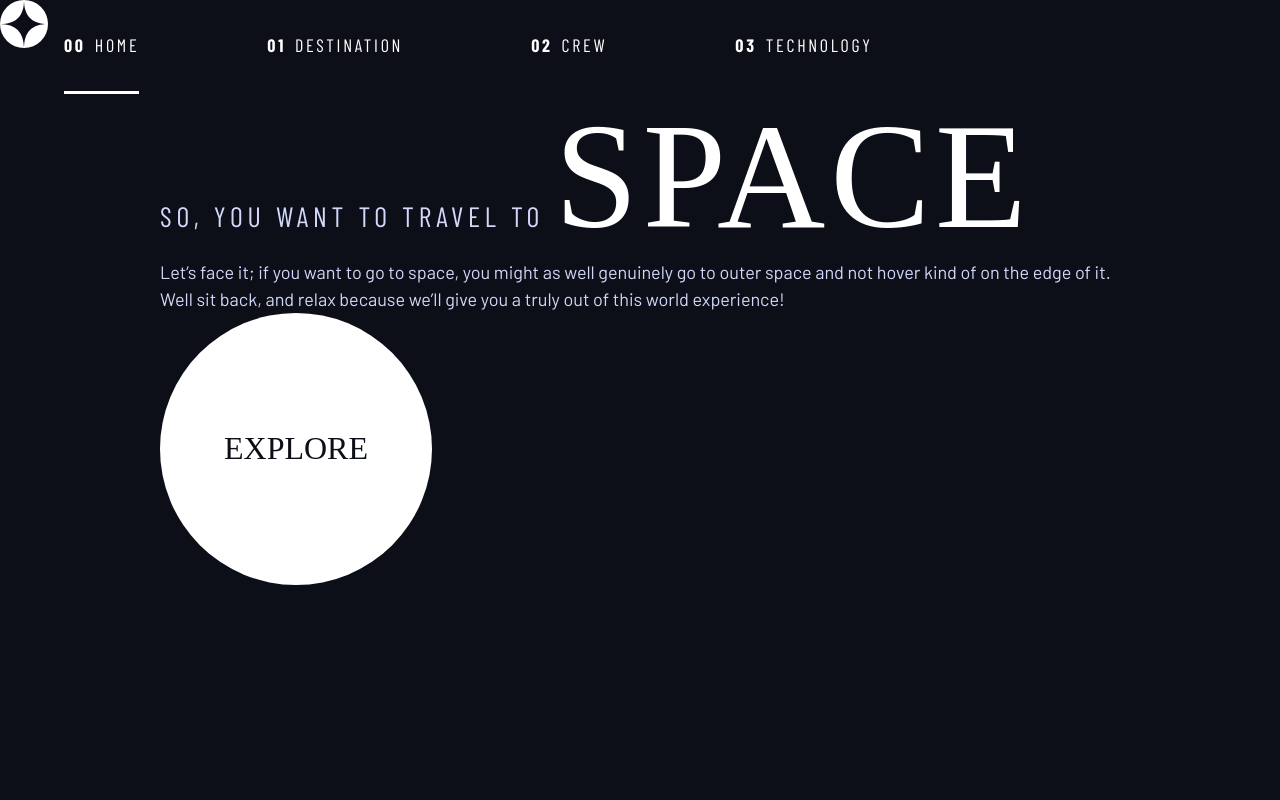
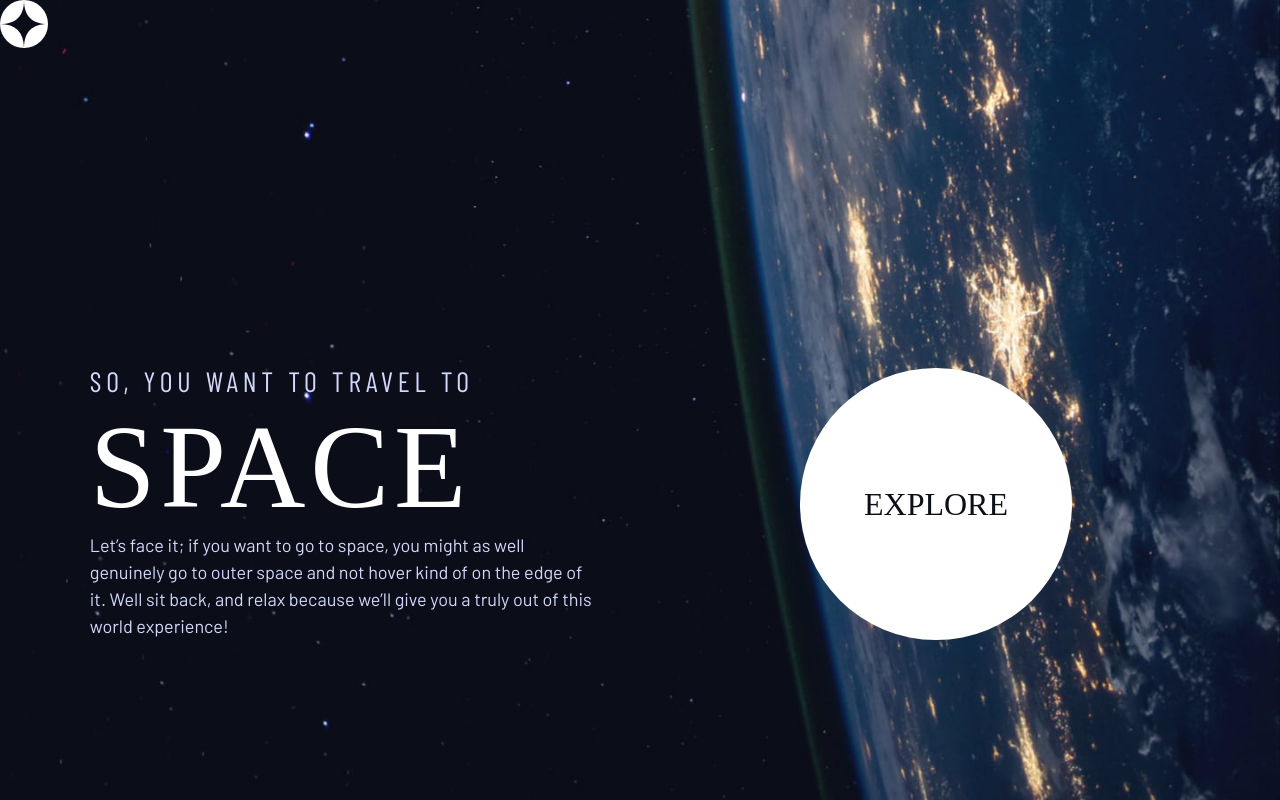
Before and after one commit to Lewis-mbui/space-tourism-website, a React (Vite) app: page / in a window 1280 px wide. Built offline with nearby package versions, Linux system fonts and the light colour scheme; a web font is replaced by a local one.

Commit message:
style the homepage

```diff
--- a/index.html
+++ b/index.html
@@ -12,7 +12,7 @@
     />
     <title>space-tourism</title>
   </head>
-  <body>
+  <body class="home">
     <div id="root"></div>
     <script type="module" src="/src/main.tsx"></script>
   </body>
--- a/src/components/PageWrapper.tsx
+++ b/src/components/PageWrapper.tsx
@@ -1,11 +1,16 @@
 import type { ReactNode } from "react";
+import { useLocation } from "react-router";
 
 interface Props {
   children: ReactNode;
 }
 
 const PageWrapper = ({ children }: Props) => {
-  return <div className="container">{children}</div>;
+  const { pathname } = useLocation();
+
+  const homeClass = pathname === "/" ? "grid-container--home" : "";
+
+  return <div className={`grid-container ${homeClass}`}>{children}</div>;
 };
 
 export default PageWrapper;
--- a/src/components/PrimaryHeader.tsx
+++ b/src/components/PrimaryHeader.tsx
@@ -7,7 +7,7 @@ const PrimaryHeader = () => {
       <div>
         <img src={logo} alt="space tourism logo" />
       </div>
-      <NavBar />
+      {/* <NavBar /> */}
     </header>
   );
 };
--- a/src/index.css
+++ b/src/index.css
@@ -7,20 +7,39 @@
   --clr-light: 231 77% 90%;
   --clr-white: 0 0% 100%;
 
-  /* font sizes */
-  --fs-900: 9.375rem;
-  --fs-800: 6.25rem;
-  --fs-700: 3.5rem;
-  --fs-600: 2rem;
-  --fs-500: 1.75rem;
-  --fs-400: 1.125rem;
-  --fs-300: 1rem;
-  --fs-200: 0.875rem;
-
   /* font-families */
   --ff-serif: "Bellefair", serif;
   --ff-sans-cond: "Barlow Condensed", sans-serif;
   --ff-sans-normal: "Barlow", sans-serif;
+
+  /* font-sizes */
+  --fs-900: clamp(5rem, 8vw + 1rem, 9.375rem);
+  --fs-800: 3.5rem;
+  --fs-700: 1.5rem;
+  --fs-600: 1rem;
+  --fs-500: 1.75rem;
+  --fs-400: 0.9375rem;
+  --fs-300: 1rem;
+  --fs-200: 0.875rem;
+}
+
+@media (min-width: 35em) {
+  :root {
+    --fs-800: 5rem;
+    --fs-700: 2.5rem;
+    --fs-600: 1.5rem;
+    --fs-400: 1rem;
+  }
+}
+
+@media (min-width: 45em) {
+  :root {
+    /* font sizes */
+    --fs-800: 6.25rem;
+    --fs-700: 3.5rem;
+    --fs-600: 2rem;
+    --fs-400: 1.125rem;
+  }
 }
 
 /*----------------------*/
@@ -56,8 +75,8 @@ html:focus-within {
 
 html,
 body {
-  min-height: 100%;
-  /* height: 100%; */
+  height: 100%; /* Gives a definitive height to the chain */
+  margin: 0;
 }
 
 /* Set core body defaults */
@@ -69,6 +88,8 @@ body {
   font-size: var(--fs-400);
   background: hsl(var(--clr-dark));
   color: hsl(var(--clr-light));
+
+  display: grid;
 }
 
 /* A elements that don't have a class get default styles */
@@ -121,13 +142,54 @@ select {
   gap: var(--gap, 1rem);
 }
 
+.d-block {
+  display: block;
+}
+
 .flow > *:where(:not(:first-child)) {
   margin-top: var(--flow-space, 1rem);
 }
 
 .container {
-  width: min(calc(100% - 2rem), 60rem);
-  margin: 0 auto;
+  padding-inline: 2em;
+  margin-inline: auto;
+  max-width: 80rem;
+}
+
+.grid-container {
+  display: grid;
+  text-align: center;
+  place-items: center;
+  padding-inline: 1rem;
+}
+
+.grid-container * {
+  max-width: 50ch;
+}
+
+@media (min-width: 45em) {
+  .grid-container {
+    column-gap: var(--container-gap, 2rem);
+    grid-template-columns: minmax(1rem, 1fr) repeat(2, minmax(0, 40rem)) minmax(
+        1rem,
+        1fr
+      );
+
+    text-align: left;
+  }
+
+  .grid-container--home {
+    padding-bottom: max(20vh, 6rem);
+    align-items: end;
+  }
+
+  .grid-container > :first-child {
+    grid-column: 2;
+  }
+
+  .grid-container > :last-child {
+    grid-column: 3;
+  }
 }
 
 .sr-only {
@@ -242,6 +304,7 @@ select {
 /* COMPONENTS           */
 /*----------------------*/
 .large-button {
+  font-size: 2rem;
   position: relative;
   display: inline-grid;
   z-index: 1;
@@ -348,3 +411,41 @@ select {
   color: hsl(var(--clr-dark));
   border-color: hsl(var(--clr-white) / 1);
 }
+
+/*----------------------*/
+/* BASE LAYOUT          */
+/*----------------------*/
+#root,
+.root-layout,
+main {
+  display: grid;
+}
+
+.root-layout {
+  grid-template-rows: auto 1fr;
+}
+
+/*----------------------------*/
+/* BASE SPECIFIC BACKGROUND---*/
+/*----------------------------*/
+body {
+  background-size: cover;
+  background-position: bottom center;
+}
+
+/* Home */
+.home {
+  background-image: url("./assets/home/background-home-mobile.jpg");
+}
+
+@media (min-width: 35em) {
+  .home {
+    background-image: url("./assets/home/background-home-tablet.jpg");
+  }
+}
+
+@media (min-width: 45em) {
+  .home {
+    background-image: url("./assets/home/background-home-desktop.jpg");
+  }
+}
--- a/src/layouts/RootLayout.tsx
+++ b/src/layouts/RootLayout.tsx
@@ -4,7 +4,7 @@ import PrimaryHeader from "../components/PrimaryHeader";
 
 const RootLayout = () => {
   return (
-    <div>
+    <div className="root-layout">
       <PrimaryHeader />
       <main>
         <PageWrapper>
--- a/src/pages/HomePage/HomePage.tsx
+++ b/src/pages/HomePage/HomePage.tsx
@@ -2,10 +2,11 @@ import MainButton from "./MainButton";
 
 const HomePage = () => {
   return (
+    <>
       <div>
         <h1 className="text-accent fs-500 ff-sans-cond uppercase letter-spacing-1">
           So, you want to travel to{" "}
-        <span className="fs-900 ff-serif text-white">Space</span>
+          <span className="fs-900 ff-serif text-white d-block">Space</span>
         </h1>
         <p>
           Let’s face it; if you want to go to space, you might as well genuinely
@@ -13,8 +14,11 @@ const HomePage = () => {
           back, and relax because we’ll give you a truly out of this world
           experience!
         </p>
+      </div>
+      <div>
         <MainButton />
       </div>
+    </>
   );
 };
 
--- a/src/pages/HomePage/MainButton.tsx
+++ b/src/pages/HomePage/MainButton.tsx
@@ -4,7 +4,7 @@ const MainButton = () => {
   return (
     <Link
       to=""
-      className="large-button | uppercase ff-serif fs-600 text-dark bg-white"
+      className="large-button | uppercase ff-serif text-dark bg-white"
     >
       Explore
     </Link>
```
Lines whose indentation alone changed are shown as unchanged.
